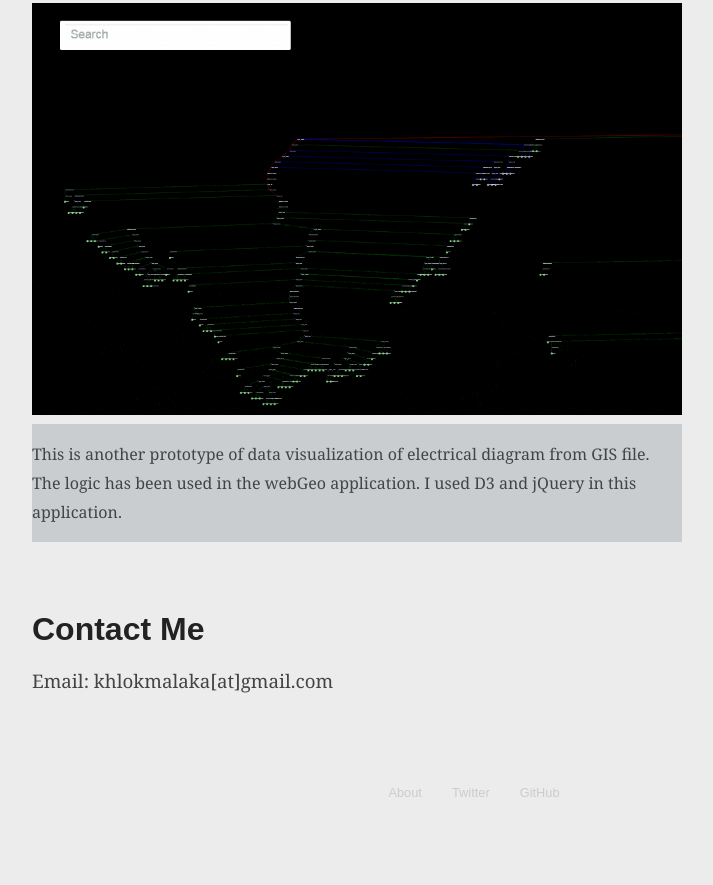
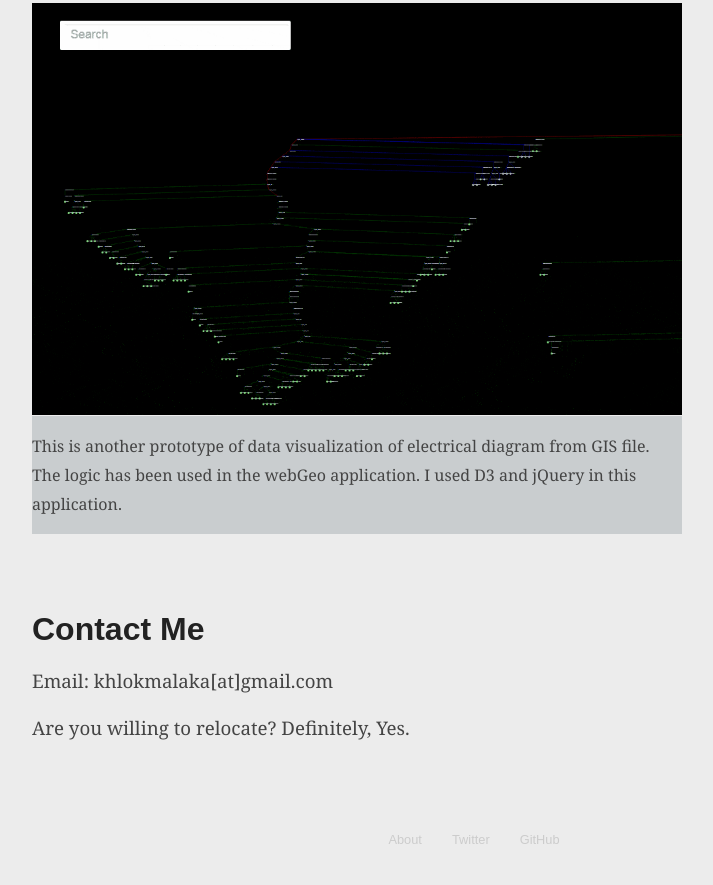
Before and after one commit to itsmalaka/itsmalaka.github.io, a plain HTML site: page index.html in a window 1280 px wide. Shown: the part 1747-2632 px from the top of the page, without its empty margins (346-1059 px from the left). Before the commit the page ends 2585 px from the top, so only its background shows below. Drawn offline with nearby package versions, Linux system fonts and the light colour scheme.

Commit message:
more changes

```diff
--- a/index.html
+++ b/index.html
@@ -148,7 +148,8 @@
 
                   <div class="post-description">
                       <h3>Email: khlokmalaka[at]gmail.com</h3>
-                      </h3>
+                      <h3>Are you willing to relocate? Definitely, Yes.</h3>
+
                   </div>
               </section>
           </div>
--- a/style.css
+++ b/style.css
@@ -55,6 +55,7 @@ section article{
 		background-color: rgba(61, 79, 93, 0.2);
 		float: left;
 		clear: both;
+		top: -8px;
 }
 
 .panelContainer{
```
